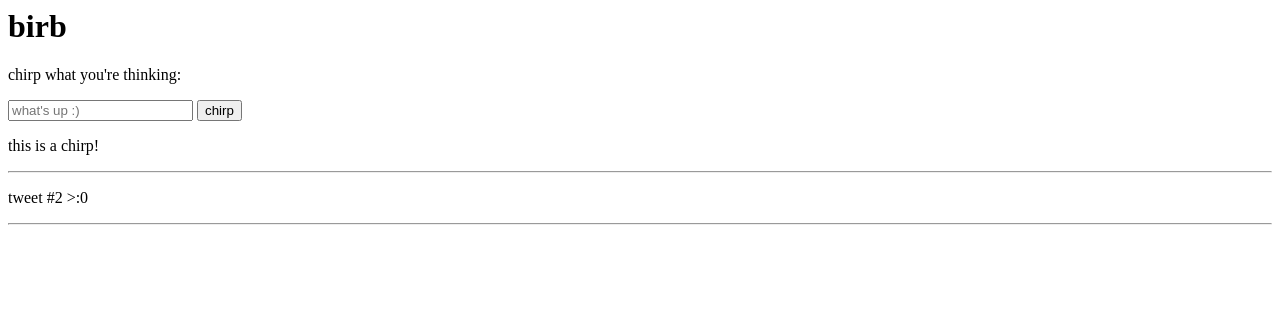
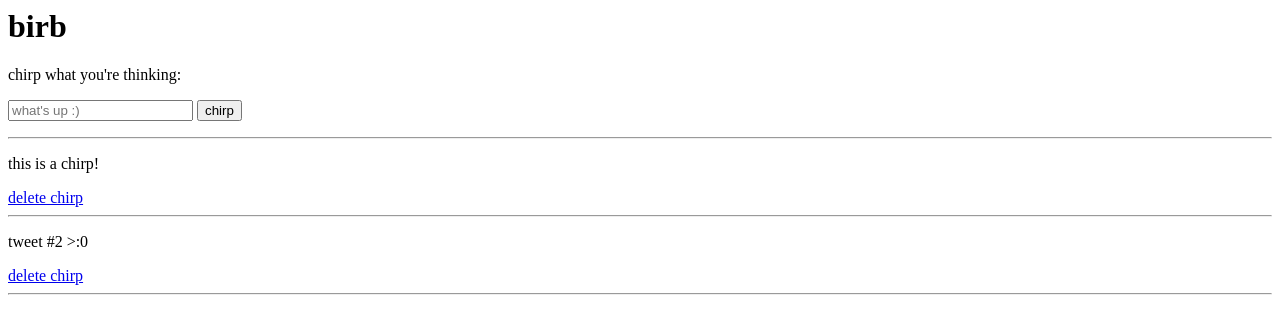
Before and after one commit to gracejiang/birb, a Django app: page / in a window 1280 px wide. Shown: the top 334 px of the page. Run offline with Django 3.2, Linux system fonts and the light colour scheme; data comes from the database, SQL or seed files in the repository; both versions use the stored data as it was after the commit.

Commit message:
add and delete functionality

```diff
--- a/birb/urls.py
+++ b/birb/urls.py
@@ -1,8 +1,9 @@
 from django.contrib import admin
 from django.urls import path
-from main.views import main_view
+from main.views import main_view, delete_view
 
 urlpatterns = [
     path('admin/', admin.site.urls),
-    path('', main_view, name='main_view')
+    path('', main_view, name='main_view'),
+    path('delete/', delete_view, name='delete_view')
 ]
--- a/main/templates/main.html
+++ b/main/templates/main.html
@@ -7,7 +7,10 @@
     <input type="submit" value="chirp"/>
 </form>
 
+<hr/>
+
 {% for chirp in chirps %}
     <p>{{ chirp.body }}</p>
+    <a href="delete?id={{chirp.id}}">delete chirp</a>
     <hr/>
 {% endfor %}
--- a/main/views.py
+++ b/main/views.py
@@ -1,7 +1,24 @@
-from django.shortcuts import render
+from django.shortcuts import render, redirect
 from main.models import Chirp
 
 # all views
+
+
+# home page
 def main_view(request):
+    # if post request, insert into DB
+    if request.method == 'POST' and request.POST['body'] != "":
+        chirp = Chirp.objects.create(
+            body = request.POST['body']
+        )
+
     chirps = Chirp.objects.all()
     return render(request, 'main.html', {'chirps': chirps})
+
+
+# delete routing
+def delete_view(request):
+    # chirp = Chirps.objects.get(id=request.POST[], request=)
+    chirp = Chirp.objects.get(id=request.GET['id'])
+    chirp.delete()
+    return redirect('/')
```
Also changed, not shown: db.sqlite3.
